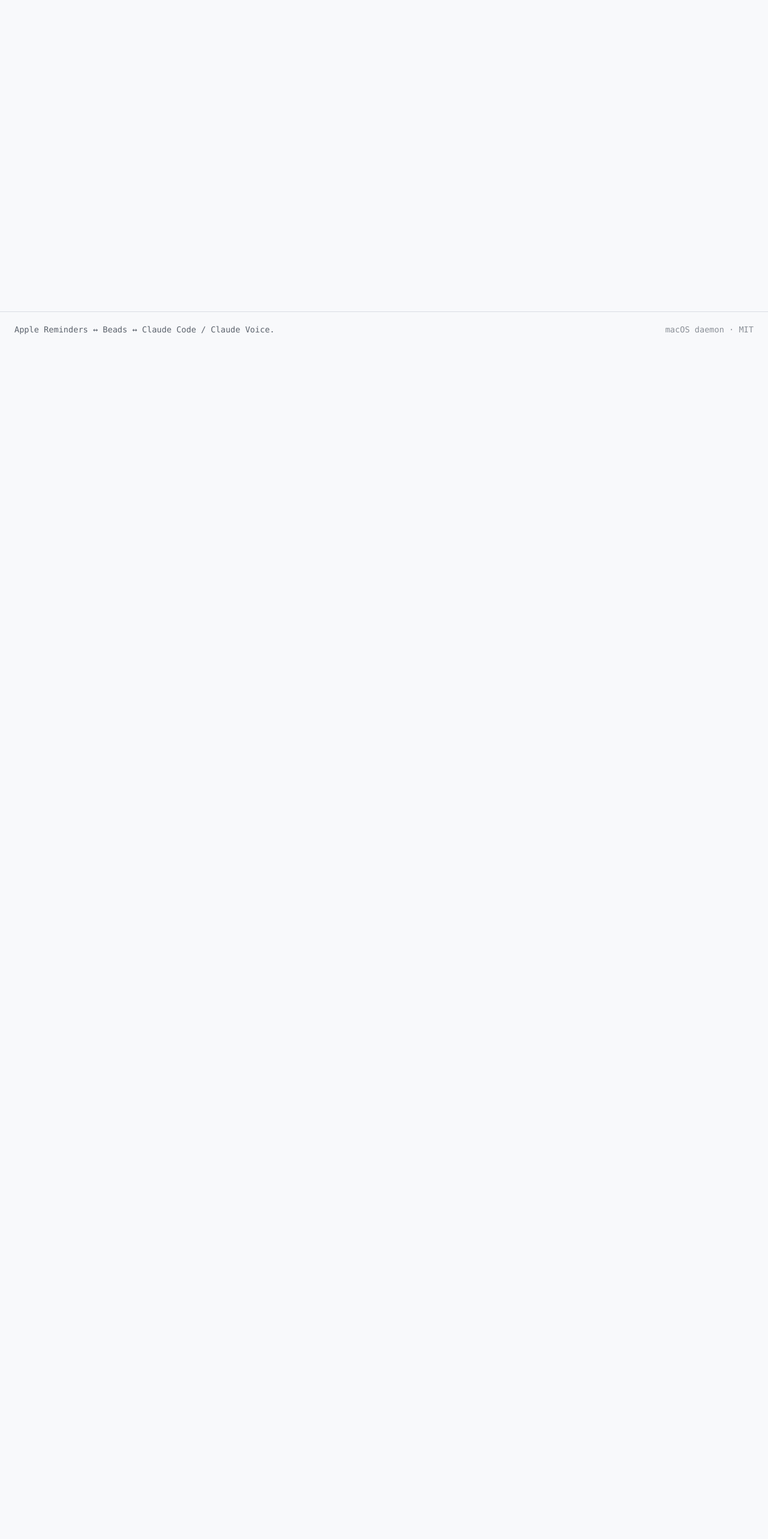
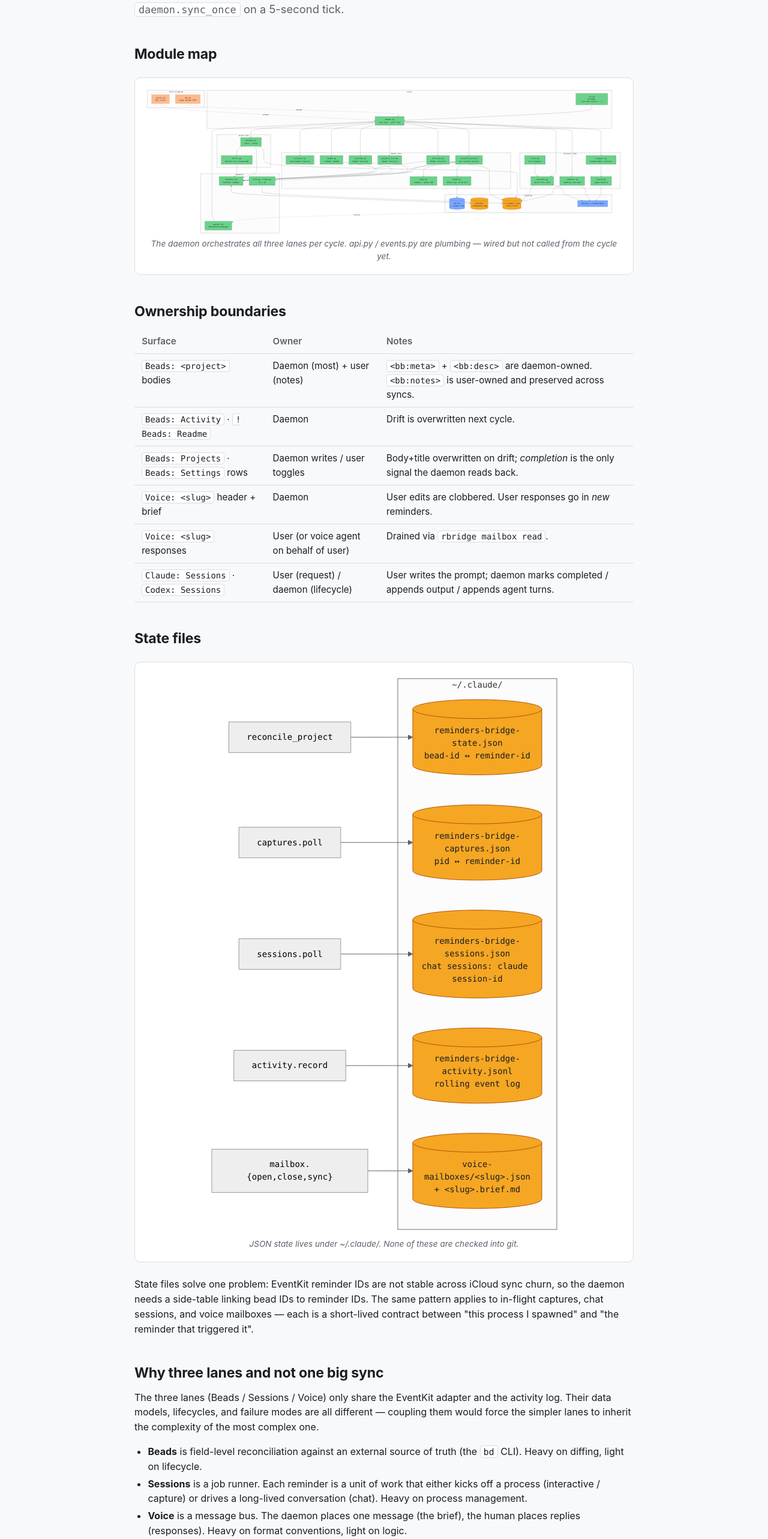
Before and after one commit to doublej/reminders-beads-bridge, a SvelteKit app in the folder site/: page /architecture in a window 1280 px wide. Before the commit this address had no page. Shown: the part 221-2786 px from the top of the page at 60% size. Before the commit the page ends 800 px from the top, so only its background shows below. Built offline with nearby package versions, Linux system fonts and the light colour scheme.

Commit message:
docs(site): architecture page — module map + ownership table + state files

```diff
--- /dev/null
+++ b/site/src/routes/architecture/+page.svelte
@@ -0,0 +1,218 @@
+<script lang="ts">
+  import Mermaid from '$lib/components/Mermaid.svelte';
+  import { base } from '$app/paths';
+
+  const modules = `
+flowchart TB
+  classDef daemon fill:#6cd18b,stroke:#15803d,color:#1a1d21
+  classDef store fill:#f5a623,stroke:#b45309,color:#1a1d21
+  classDef extern fill:#7aa8ff,stroke:#2563eb,color:#1a1d21
+  classDef lane fill:#ffb98a,stroke:#c98c5b,color:#1a1d21
+
+  subgraph entry["entry"]
+    CLI["cli.py<br/>rbridge {run,sync,doctor,...}"]
+    DAEMON["daemon.py<br/>sync_once · poll loop"]
+  end
+
+  subgraph beads["Beads lane"]
+    PROJ["projects.py<br/>read kanban registry"]
+    PLIST["projects_list.py<br/>Beads: Projects"]
+    SETT["settings.py<br/>Beads: Settings"]
+    README["readme.py<br/>! Beads: Readme"]
+    ACT["activity.py<br/>Beads: Activity"]
+    RECON["reconcile_project<br/>per visible project"]
+    BODY["body.py<br/>compose / parse XML"]
+    BEADS["beads.py<br/>shells out to bd CLI"]
+  end
+
+  subgraph sessions["Sessions lane"]
+    TRIG["triggers.py<br/>Claude/Codex: Sessions"]
+    LAUNCH["launch.py<br/>spawn Ghostty"]
+    CAP["captures.py<br/>headless one-shot"]
+    SESS["sessions.py<br/>multi-turn chat"]
+    FIX["fixer.py<br/>self-diagnose"]
+  end
+
+  subgraph voice["Voice lane"]
+    MAIL["mailbox.py<br/>Voice: &lt;slug&gt;"]
+    MIRROR["mirror.py<br/>default-list breadcrumb"]
+  end
+
+  subgraph plumbing["Inert plumbing"]
+    API["api.py<br/>beads-kanban HTTP"]
+    EVT["events.py<br/>SSE client"]
+  end
+
+  subgraph adapters["Adapters"]
+    REM["reminders.py<br/>EventKit wrapper"]
+    WATCH["watcher.py<br/>EKEventStoreChanged"]
+    LINK["link.py + state.py<br/>id ↔ id"]
+  end
+
+  subgraph external["External"]
+    BDCLI[("bd CLI<br/>+ .beads/*.db")]:::extern
+    EKS[("EventKit<br/>+ Reminders.app")]:::store
+    DSK[("~/.claude/*.json<br/>state files")]:::store
+    GH["Ghostty + claude/codex"]:::extern
+  end
+
+  CLI --> DAEMON
+  DAEMON --> PROJ
+  DAEMON --> PLIST
+  DAEMON --> SETT
+  DAEMON --> README
+  DAEMON --> RECON
+  DAEMON --> ACT
+  DAEMON --> TRIG
+  DAEMON --> CAP
+  DAEMON --> SESS
+  DAEMON --> MAIL
+  RECON --> BODY
+  RECON --> BEADS
+  RECON --> LINK
+  RECON --> REM
+  BEADS --> BDCLI
+  REM <--> EKS
+  WATCH --> DAEMON
+  EKS -. notify .-> WATCH
+  PLIST --> REM
+  SETT --> REM
+  README --> REM
+  ACT --> REM
+  TRIG --> LAUNCH
+  LAUNCH --> GH
+  CAP --> GH
+  SESS --> GH
+  FIX --> SESS
+  MAIL --> REM
+  MAIL --> MIRROR
+  MIRROR --> REM
+  LINK --> DSK
+  CAP --> DSK
+  SESS --> DSK
+  MAIL --> DSK
+  ACT --> DSK
+  API -. unused .-> DAEMON
+  EVT -. unused .-> DAEMON
+
+  class DAEMON,CLI,RECON,BODY,BEADS,PROJ,PLIST,SETT,README,ACT,TRIG,LAUNCH,CAP,SESS,FIX,MAIL,MIRROR,REM,WATCH,LINK daemon
+  class API,EVT lane
+`;
+
+  const stateFiles = `
+flowchart LR
+  classDef store fill:#f5a623,stroke:#b45309,color:#1a1d21
+
+  subgraph state["~/.claude/"]
+    LINKS[("reminders-bridge-state.json<br/>bead-id ↔ reminder-id")]:::store
+    CAPS[("reminders-bridge-captures.json<br/>pid ↔ reminder-id")]:::store
+    SESSIONS[("reminders-bridge-sessions.json<br/>chat sessions: claude session-id")]:::store
+    ACTIVITY[("reminders-bridge-activity.jsonl<br/>rolling event log")]:::store
+    MAILBOXES[("voice-mailboxes/&lt;slug&gt;.json<br/>+ &lt;slug&gt;.brief.md")]:::store
+  end
+
+  R1["reconcile_project"] --> LINKS
+  R2["captures.poll"] --> CAPS
+  R3["sessions.poll"] --> SESSIONS
+  R4["activity.record"] --> ACTIVITY
+  R5["mailbox.{open,close,sync}"] --> MAILBOXES
+`;
+</script>
+
+<h1>Architecture</h1>
+<p class="lead">
+  One Python package, three independent lanes, two persistence surfaces
+  (EventKit + JSON state files). Everything funnels through
+  <code>daemon.sync_once</code> on a 5-second tick.
+</p>
+
+<h2>Module map</h2>
+
+<Mermaid code={modules} caption="The daemon orchestrates all three lanes per cycle. api.py / events.py are plumbing — wired but not called from the cycle yet." />
+
+<h2>Ownership boundaries</h2>
+
+<table>
+  <thead><tr><th>Surface</th><th>Owner</th><th>Notes</th></tr></thead>
+  <tbody>
+    <tr>
+      <td><code>Beads: &lt;project&gt;</code> bodies</td>
+      <td>Daemon (most) + user (notes)</td>
+      <td><code>&lt;bb:meta&gt;</code> + <code>&lt;bb:desc&gt;</code> are daemon-owned. <code>&lt;bb:notes&gt;</code> is user-owned and preserved across syncs.</td>
+    </tr>
+    <tr>
+      <td><code>Beads: Activity</code> · <code>! Beads: Readme</code></td>
+      <td>Daemon</td>
+      <td>Drift is overwritten next cycle.</td>
+    </tr>
+    <tr>
+      <td><code>Beads: Projects</code> · <code>Beads: Settings</code> rows</td>
+      <td>Daemon writes / user toggles</td>
+      <td>Body+title overwritten on drift; <em>completion</em> is the only signal the daemon reads back.</td>
+    </tr>
+    <tr>
+      <td><code>Voice: &lt;slug&gt;</code> header + brief</td>
+      <td>Daemon</td>
+      <td>User edits are clobbered. User responses go in <em>new</em> reminders.</td>
+    </tr>
+    <tr>
+      <td><code>Voice: &lt;slug&gt;</code> responses</td>
+      <td>User (or voice agent on behalf of user)</td>
+      <td>Drained via <code>rbridge mailbox read</code>.</td>
+    </tr>
+    <tr>
+      <td><code>Claude: Sessions</code> · <code>Codex: Sessions</code></td>
+      <td>User (request) / daemon (lifecycle)</td>
+      <td>User writes the prompt; daemon marks completed / appends output / appends agent turns.</td>
+    </tr>
+  </tbody>
+</table>
+
+<h2>State files</h2>
+
+<Mermaid code={stateFiles} caption="JSON state lives under ~/.claude/. None of these are checked into git." />
+
+<p>State files solve one problem: EventKit reminder IDs are not stable
+across iCloud sync churn, so the daemon needs a side-table linking bead
+IDs to reminder IDs. The same pattern applies to in-flight captures, chat
+sessions, and voice mailboxes — each is a short-lived contract between
+"this process I spawned" and "the reminder that triggered it".</p>
+
+<h2>Why three lanes and not one big sync</h2>
+
+<p>The three lanes (Beads / Sessions / Voice) only share the EventKit
+adapter and the activity log. Their data models, lifecycles, and failure
+modes are all different — coupling them would force the simpler lanes to
+inherit the complexity of the most complex one.</p>
+
+<ul>
+  <li><strong>Beads</strong> is field-level reconciliation against an
+  external source of truth (the <code>bd</code> CLI). Heavy on diffing,
+  light on lifecycle.</li>
+  <li><strong>Sessions</strong> is a job runner. Each reminder is a unit
+  of work that either kicks off a process (interactive / capture) or
+  drives a long-lived conversation (chat). Heavy on process management.</li>
+  <li><strong>Voice</strong> is a message bus. The daemon places one
+  message (the brief), the human places replies (responses). Heavy on
+  format conventions, light on logic.</li>
+</ul>
+
+<p>The daemon's job is to call each lane in sequence per cycle and isolate
+failures: a panic in <code>sessions.poll</code> never breaks
+<code>reconcile_project</code>.</p>
+
+<h2>What's not in the daemon</h2>
+
+<ul>
+  <li><strong>HTTP server.</strong> No incoming requests; the CLI is the
+  only entry. <code>api.py</code> + <code>events.py</code> exist as an
+  outgoing client for beads-kanban but are unused by the daemon today.</li>
+  <li><strong>Web UI.</strong> Apple Reminders is the UI.</li>
+  <li><strong>Background queue / DB.</strong> JSON files + the EventKit
+  store are the only persistence.</li>
+  <li><strong>Event channel from beads.</strong> No webhook, no LISTEN/
+  NOTIFY. The 5-second poll is the freshness budget.</li>
+</ul>
+
+<p>For the per-cycle flow inside <code>sync_once</code>, see
+<a href="{base}/sync/">Sync cycle</a>.</p>
```
